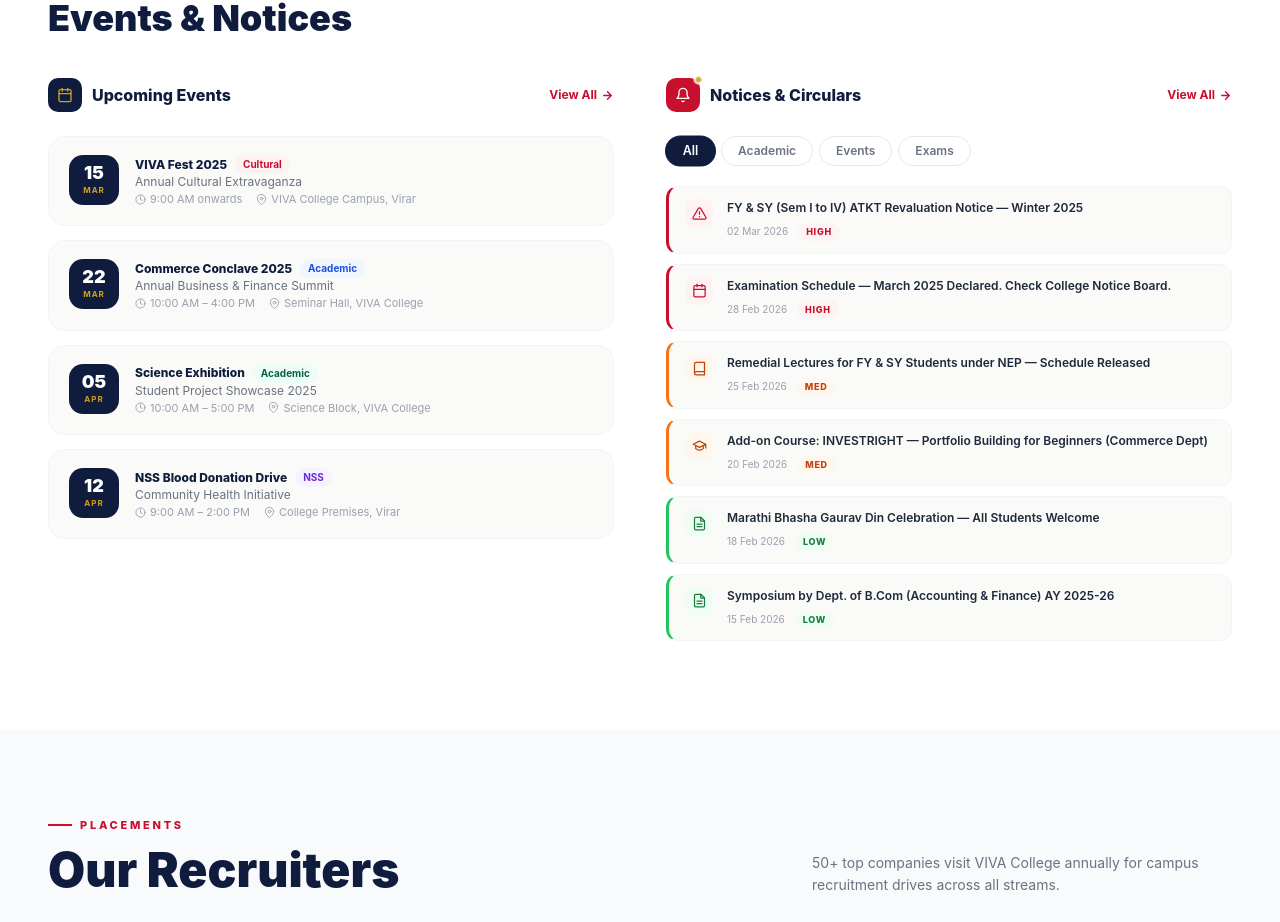
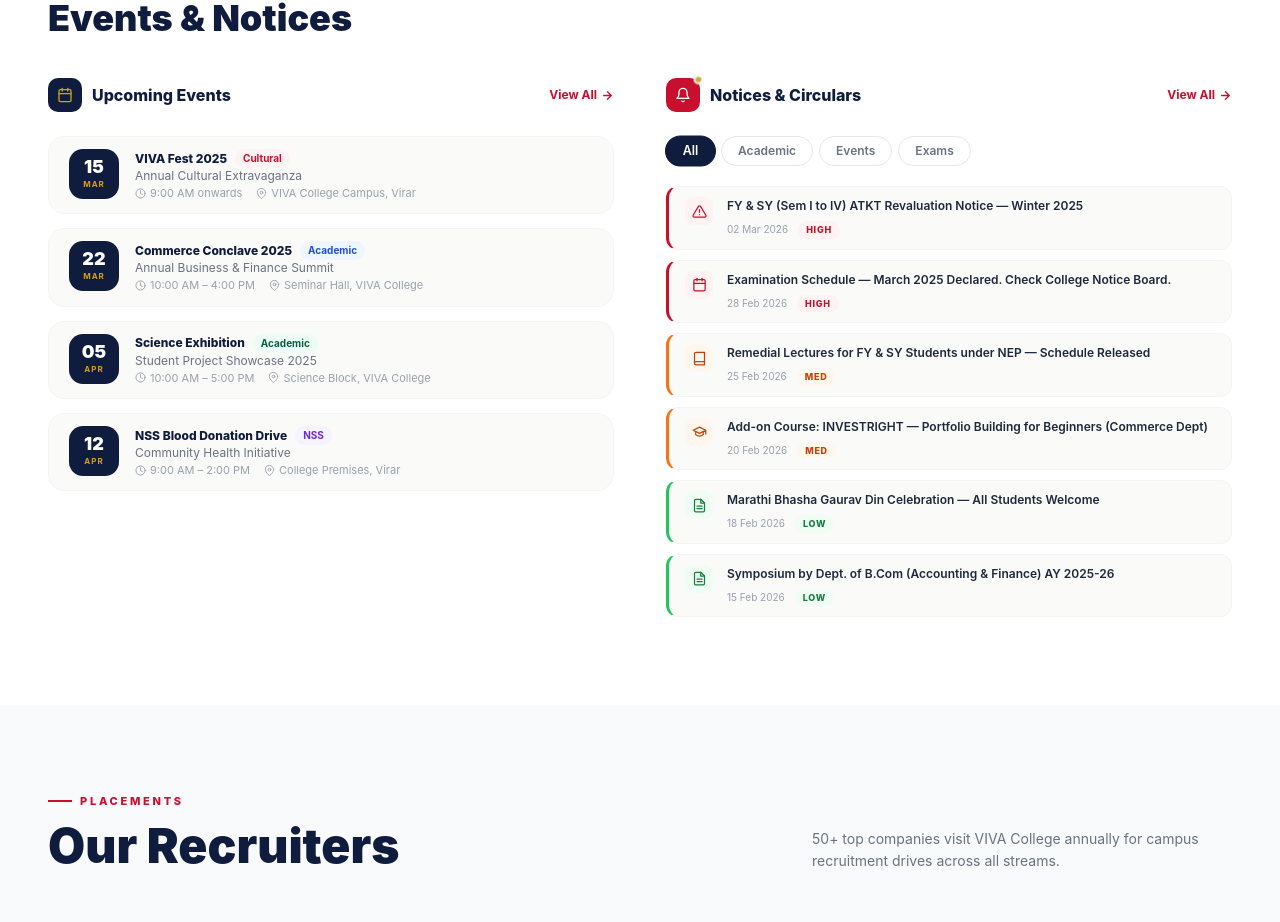
Before and after one commit to SakshiJ004/recreate_design_hackathon, a React (Vite) app: page / in a window 1280 px wide. Shown: the part 3885-4807 px from the top of the page. Built offline with nearby package versions, Linux system fonts and the light colour scheme.

Commit message:
decrease card size of event

```diff
--- a/src/components/sections/EventNotices.jsx
+++ b/src/components/sections/EventNotices.jsx
@@ -636,7 +636,7 @@
                                 key={i}
                                 onMouseEnter={() => setHoveredEvent(i)}
                                 onMouseLeave={() => setHoveredEvent(null)}
-                                className="flex gap-4 items-start px-4 sm:px-5 py-4 sm:py-[18px] rounded-2xl cursor-pointer"
+                                className="flex gap-4 items-start px-4 sm:px-5 py-4 sm:py-3 rounded-2xl cursor-pointer"
                                 style={{
                                     border: '1px solid',
                                     borderColor: hoveredEvent === i ? '#0F1C3D' : '#F3F4F6',
@@ -759,7 +759,7 @@
                                     key={`${activeFilter}-${i}`}
                                     onMouseEnter={() => setHoveredNotice(i)}
                                     onMouseLeave={() => setHoveredNotice(null)}
-                                    className="flex gap-3.5 items-start px-3 sm:px-4 py-3 sm:py-3 rounded-xl cursor-pointer"
+                                    className="flex gap-3.5 items-start px-3 sm:px-4 py-3 sm:py-2.5 rounded-xl cursor-pointer"
                                     style={{
                                         border: '1px solid #F3F4F6',
                                         borderLeft: `3px solid ${ps.border}`,
```
